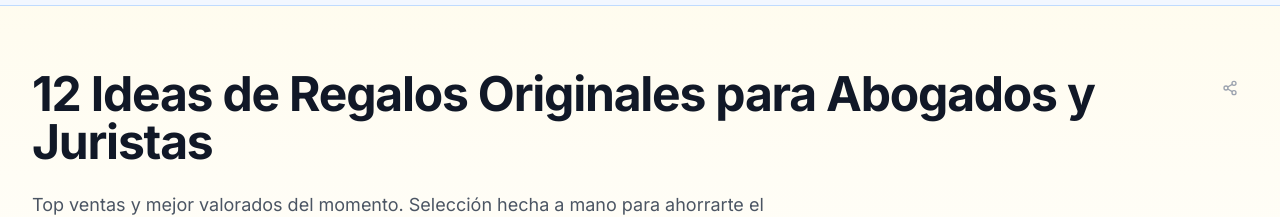
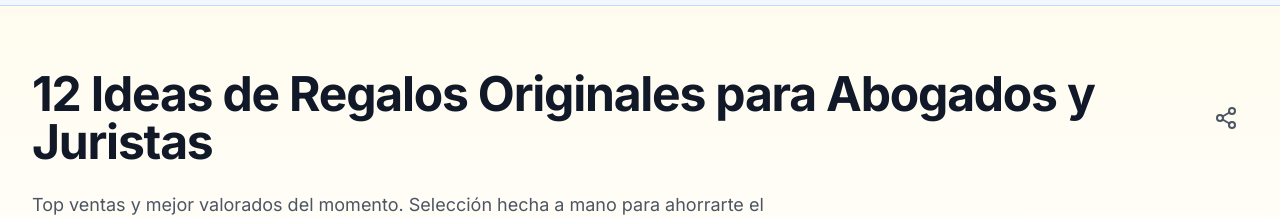
Before and after one commit to bombardeenLaUA/RegalosProfesiones, a Next.js app: page /regalos/abogados in a window 1280 px wide. Shown: the part 144-361 px from the top of the page. Built offline with nearby package versions, Linux system fonts and the light colour scheme; no server answers.

Commit message:
cambio css boton compartir

```diff
--- a/app/regalos/[slug]/page.tsx
+++ b/app/regalos/[slug]/page.tsx
@@ -108,8 +108,8 @@ export default async function RegalosPage({ params }: PageProps) {
       {/* Header con H1 y CTA Principal */}
       <header className="bg-gradient-to-b from-amber-50/80 to-white py-16">
         <div className="mx-auto max-w-7xl px-4 sm:px-6 lg:px-8">
-          <div className="flex items-start justify-between gap-4">
-            <h1 className="text-3xl font-bold tracking-tight text-gray-900 sm:text-4xl md:text-5xl">
+          <div className="flex flex-row flex-wrap items-center gap-3 sm:gap-4">
+            <h1 className="min-w-0 flex-1 text-3xl font-bold tracking-tight text-gray-900 sm:text-4xl md:text-5xl">
               {niche.products.length} Ideas de Regalos Originales para {displayName}
             </h1>
             <ShareIcon slug={slug} displayName={displayName} />
--- a/components/ShareIcon.tsx
+++ b/components/ShareIcon.tsx
@@ -49,10 +49,10 @@ export default function ShareIcon({ slug, displayName }: ShareIconProps) {
       <button
         type="button"
         onClick={handleShare}
-        className="flex h-9 w-9 items-center justify-center rounded-full text-gray-400 transition-colors hover:bg-gray-100 hover:text-gray-600"
+        className="flex h-11 w-11 items-center justify-center rounded-full text-gray-600 transition-all hover:scale-110 hover:bg-gray-100 hover:text-gray-900"
         aria-label="Compartir"
       >
-        <Share2 className="h-4 w-4" />
+        <Share2 className="h-6 w-6" />
       </button>
       {toast && (
         <span
```
